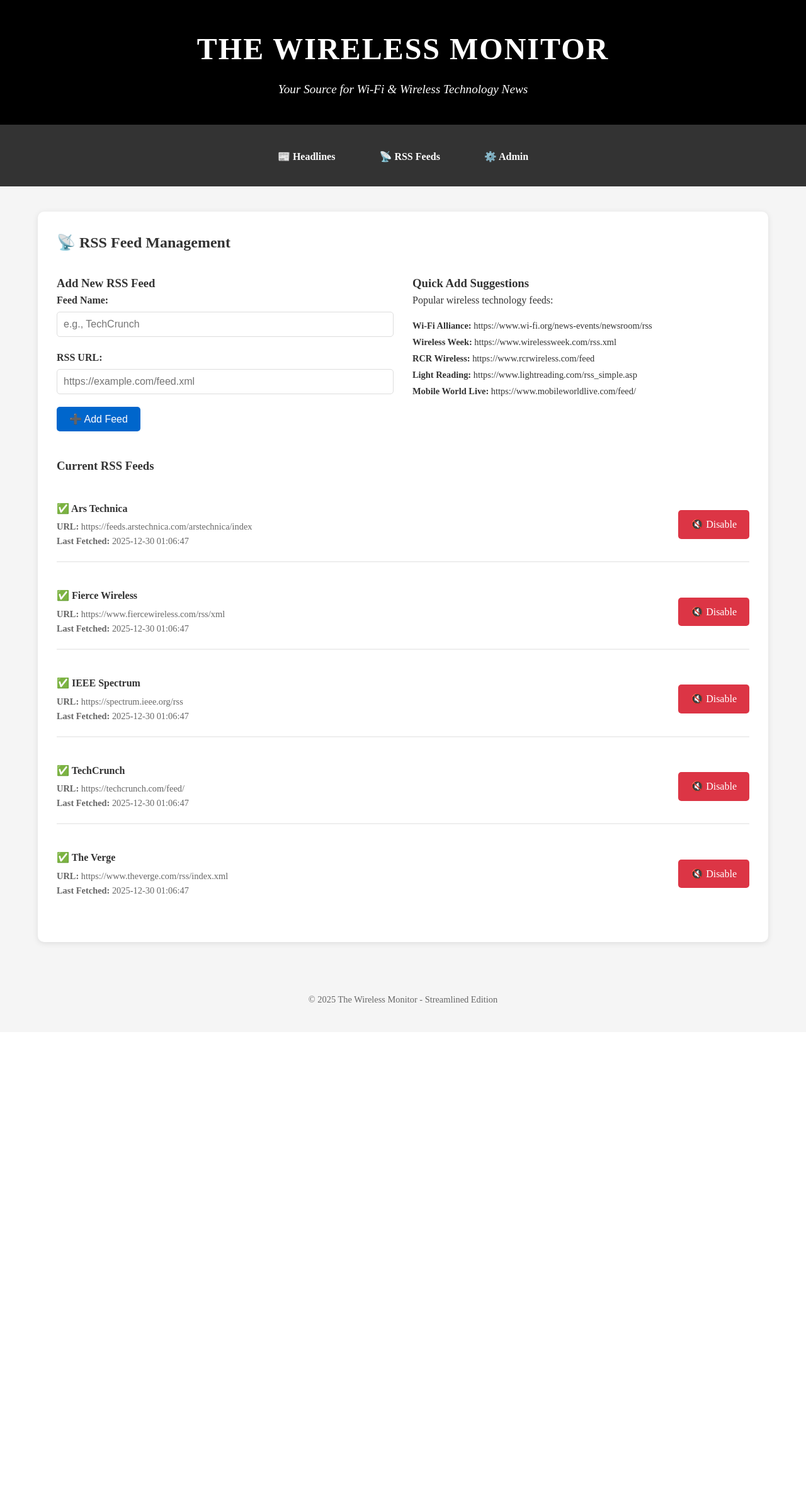
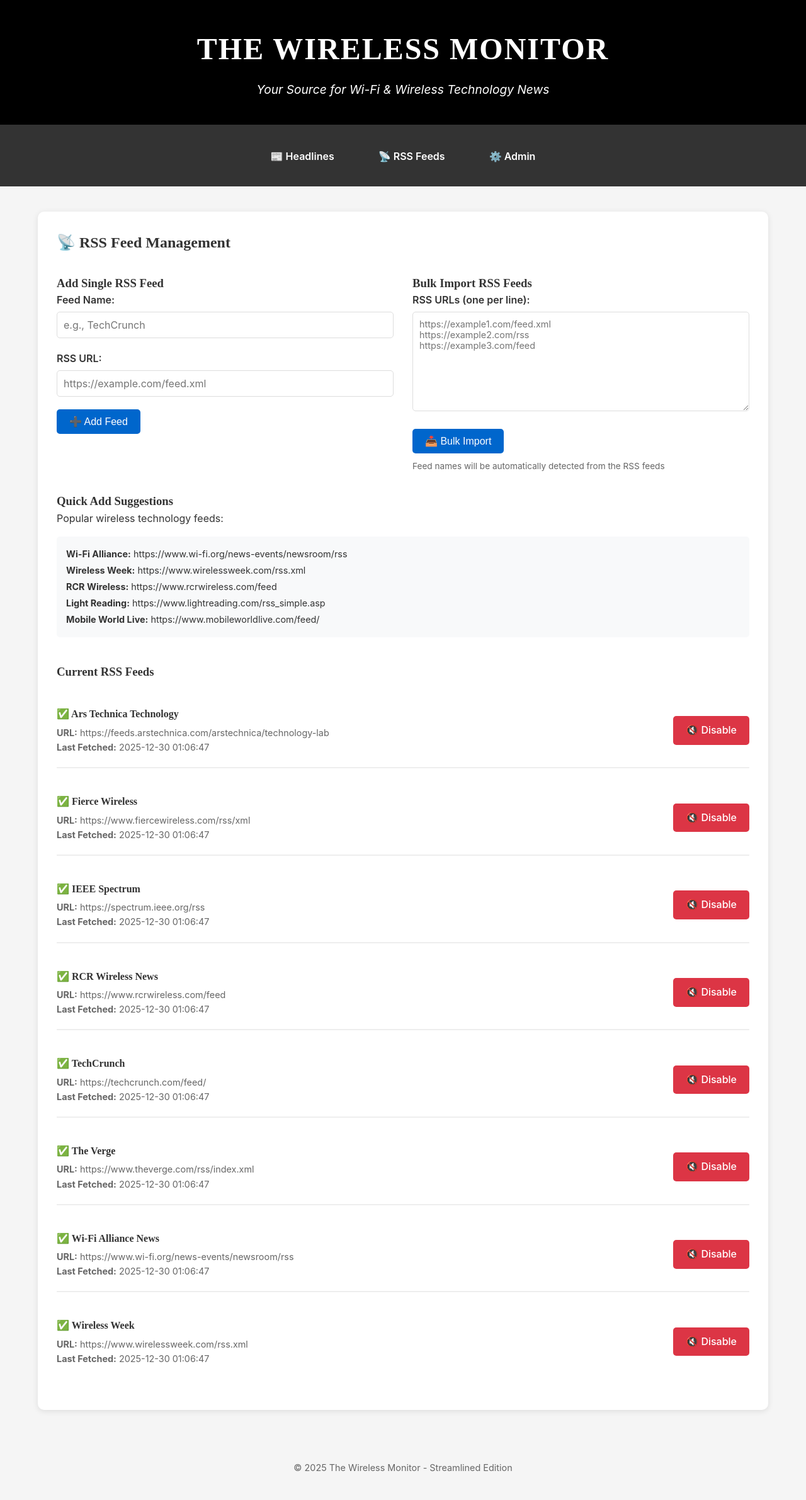
Before and after one commit to Drew-CodeRGV/TheWirelessMonitor, a Flask app: page /feeds in a window 1280 px wide. Shown: the whole page at 63% size. Before the commit the page ends 1592 px from the top, so only its background shows below. Run offline with Flask 3, Linux system fonts and the light colour scheme; data comes from the database, SQL or seed files in the repository.

Commit message:
mas updates

```diff
--- a/app/main.py
+++ b/app/main.py
@@ -14,6 +14,7 @@
 import signal
 from datetime import datetime, timedelta
 from pathlib import Path
+from urllib.parse import urlparse
 
 # Add project root to path
 PROJECT_ROOT = Path(__file__).parent.parent
@@ -125,16 +126,20 @@
         feed_count = conn.execute('SELECT COUNT(*) FROM rss_feeds').fetchone()[0]
         if feed_count == 0:
             default_feeds = [
-                ('Ars Technica', 'https://feeds.arstechnica.com/arstechnica/index'),
+                ('Ars Technica Technology', 'https://feeds.arstechnica.com/arstechnica/technology-lab'),
                 ('TechCrunch', 'https://techcrunch.com/feed/'),
                 ('The Verge', 'https://www.theverge.com/rss/index.xml'),
                 ('IEEE Spectrum', 'https://spectrum.ieee.org/rss'),
                 ('Fierce Wireless', 'https://www.fiercewireless.com/rss/xml'),
+                ('RCR Wireless News', 'https://www.rcrwireless.com/feed'),
+                ('Wi-Fi Alliance News', 'https://www.wi-fi.org/news-events/newsroom/rss'),
+                ('Wireless Week', 'https://www.wirelessweek.com/rss.xml'),
             ]
 
             for name, url in default_feeds:
                 try:
                     conn.execute('INSERT INTO rss_feeds (name, url) VALUES (?, ?)', (name, url))
+                    logger.info(f"Added default feed: {name}")
                 except sqlite3.IntegrityError:
                     pass  # Feed already exists
 
@@ -197,6 +202,49 @@
                 flash(f'Feed URL already exists: {url}', 'error')
             finally:
                 conn.close()
+
+            return redirect(url_for('manage_feeds'))
+
+        @self.app.route('/bulk_import', methods=['POST'])
+        def bulk_import():
+            urls_text = request.form['urls']
+            urls = [url.strip() for url in urls_text.split('\n') if url.strip()]
+
+            conn = self.get_db_connection()
+            added_count = 0
+            error_count = 0
+
+            for url in urls:
+                try:
+                    # Try to fetch the feed to get its title
+                    response = requests.get(url, timeout=10)
+                    parsed_feed = feedparser.parse(response.content)
+
+                    # Use feed title or fallback to domain name
+                    if parsed_feed.feed.get('title'):
+                        name = parsed_feed.feed.title
+                    else:
+                        # Extract domain name as fallback
+                        domain = urlparse(url).netloc
+                        name = domain.replace('www.', '').title()
+
+                    # Insert into database
+                    conn.execute('INSERT INTO rss_feeds (name, url, active) VALUES (?, ?, 1)', (name, url))
+                    added_count += 1
+
+                except sqlite3.IntegrityError:
+                    error_count += 1  # URL already exists
+                except Exception as e:
+                    logger.error(f"Error processing URL {url}: {e}")
+                    error_count += 1
+
+            conn.commit()
+            conn.close()
+
+            if added_count > 0:
+                flash(f'Successfully added {added_count} RSS feeds', 'success')
+            if error_count > 0:
+                flash(f'{error_count} feeds could not be added (duplicates or invalid URLs)', 'error')
 
             return redirect(url_for('manage_feeds'))
 
--- a/app/templates/base.html
+++ b/app/templates/base.html
@@ -8,7 +8,7 @@
         * { margin: 0; padding: 0; box-sizing: border-box; }
 
         body {
-            font-family: 'Times New Roman', serif;
+            font-family: 'Inter', -apple-system, BlinkMacSystemFont, 'Segoe UI', Roboto, 'Helvetica Neue', Arial, sans-serif;
             line-height: 1.6;
             color: #333;
             background: #f5f5f5;
@@ -29,6 +29,7 @@
         }
 
         .header h1 {
+            font-family: 'Times New Roman', serif;
             font-size: 3rem;
             font-weight: bold;
             letter-spacing: 2px;
@@ -55,7 +56,7 @@
         .nav a {
             color: white;
             text-decoration: none;
-            font-weight: bold;
+            font-weight: 600;
             padding: 10px 20px;
             border-radius: 5px;
             transition: background 0.3s;
@@ -73,6 +74,10 @@
             box-shadow: 0 2px 10px rgba(0,0,0,0.1);
         }
 
+        h2, h3, h4 {
+            font-family: 'Times New Roman', serif;
+        }
+
         .article {
             border-bottom: 2px solid #eee;
             padding: 20px 0;
@@ -84,6 +89,7 @@
         }
 
         .article h3 {
+            font-family: 'Times New Roman', serif;
             font-size: 1.5rem;
             margin-bottom: 10px;
             color: #000;
@@ -112,6 +118,7 @@
             border-radius: 3px;
             font-size: 0.8rem;
             margin-left: 10px;
+            font-weight: 500;
         }
 
         .btn {
@@ -124,6 +131,8 @@
             border: none;
             cursor: pointer;
             font-size: 1rem;
+            font-weight: 500;
+            transition: background 0.2s ease;
         }
 
         .btn:hover {
@@ -145,21 +154,30 @@
         .form-group label {
             display: block;
             margin-bottom: 5px;
-            font-weight: bold;
+            font-weight: 600;
         }
 
-        .form-group input {
+        .form-group input, .form-group textarea {
             width: 100%;
             padding: 10px;
             border: 1px solid #ddd;
             border-radius: 5px;
             font-size: 1rem;
+            font-family: 'Inter', -apple-system, BlinkMacSystemFont, 'Segoe UI', Roboto, sans-serif;
+            transition: border-color 0.2s ease;
+        }
+
+        .form-group input:focus, .form-group textarea:focus {
+            outline: none;
+            border-color: #0066cc;
+            box-shadow: 0 0 0 2px rgba(0, 102, 204, 0.1);
         }
 
         .alert {
             padding: 15px;
             margin-bottom: 20px;
             border-radius: 5px;
+            font-weight: 500;
         }
 
         .alert-success {
@@ -191,7 +209,7 @@
 
         .stat-number {
             font-size: 2rem;
-            font-weight: bold;
+            font-weight: 700;
             color: #0066cc;
         }
 
@@ -199,6 +217,7 @@
             font-size: 0.9rem;
             color: #666;
             margin-top: 5px;
+            font-weight: 500;
         }
 
         .footer {
--- a/app/templates/feeds.html
+++ b/app/templates/feeds.html
@@ -7,7 +7,7 @@
 
 <div style="display: grid; grid-template-columns: 1fr 1fr; gap: 30px; margin-top: 30px;">
     <div>
-        <h3>Add New RSS Feed</h3>
+        <h3>Add Single RSS Feed</h3>
         <form method="POST" action="{{ url_for('add_feed') }}">
             <div class="form-group">
                 <label for="name">Feed Name:</label>
@@ -22,15 +22,31 @@
     </div>
 
     <div>
+        <h3>Bulk Import RSS Feeds</h3>
+        <form method="POST" action="{{ url_for('bulk_import') }}">
+            <div class="form-group">
+                <label for="urls">RSS URLs (one per line):</label>
+                <textarea id="urls" name="urls" rows="8" style="width: 100%; padding: 10px; border: 1px solid #ddd; border-radius: 5px; font-family: 'Inter', -apple-system, BlinkMacSystemFont, 'Segoe UI', Roboto, sans-serif; font-size: 0.9rem;" placeholder="https://example1.com/feed.xml
+https://example2.com/rss
+https://example3.com/feed"></textarea>
+            </div>
+            <button type="submit" class="btn">📥 Bulk Import</button>
+        </form>
+        <p style="font-size: 0.85rem; color: #666; margin-top: 10px;">
+            Feed names will be automatically detected from the RSS feeds
+        </p>
+    </div>
+</div>
+
+<div style="margin-top: 30px;">
     <h3>Quick Add Suggestions</h3>
     <p style="margin-bottom: 15px;">Popular wireless technology feeds:</p>
-        <div style="font-size: 0.9rem; line-height: 1.8;">
+    <div style="font-size: 0.9rem; line-height: 1.8; background: #f8f9fa; padding: 15px; border-radius: 5px;">
         <strong>Wi-Fi Alliance:</strong> https://www.wi-fi.org/news-events/newsroom/rss<br>
         <strong>Wireless Week:</strong> https://www.wirelessweek.com/rss.xml<br>
         <strong>RCR Wireless:</strong> https://www.rcrwireless.com/feed<br>
         <strong>Light Reading:</strong> https://www.lightreading.com/rss_simple.asp<br>
         <strong>Mobile World Live:</strong> https://www.mobileworldlive.com/feed/<br>
-        </div>
     </div>
 </div>
 
@@ -66,7 +82,7 @@
 {% else %}
 <div style="text-align: center; padding: 50px; color: #666;">
     <h3>📡 No RSS feeds configured</h3>
-    <p>Add your first RSS feed using the form above</p>
+    <p>Add your first RSS feed using the forms above</p>
 </div>
 {% endif %}
 
```
Lines whose indentation alone changed are shown as unchanged.
